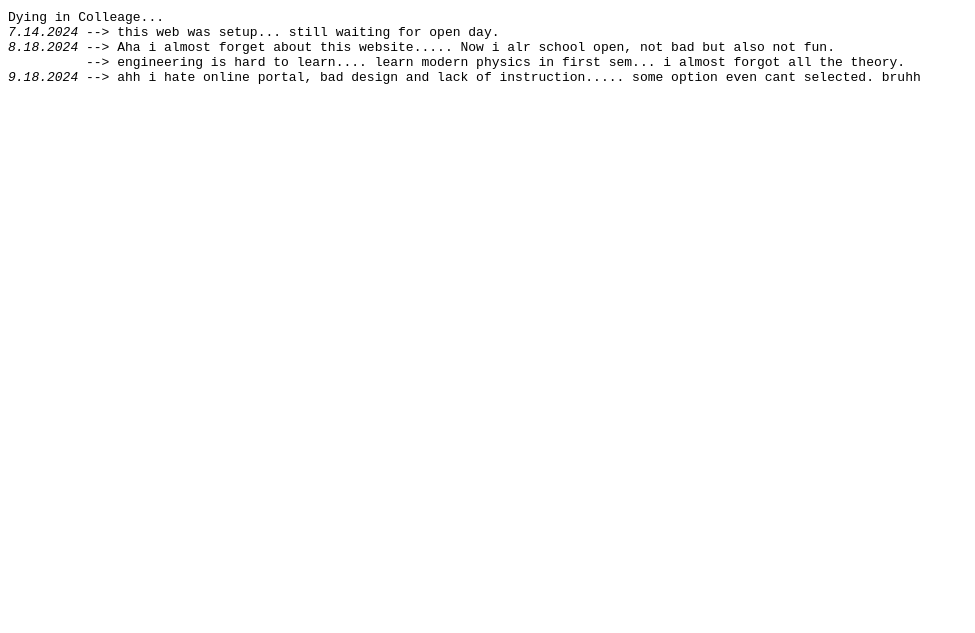
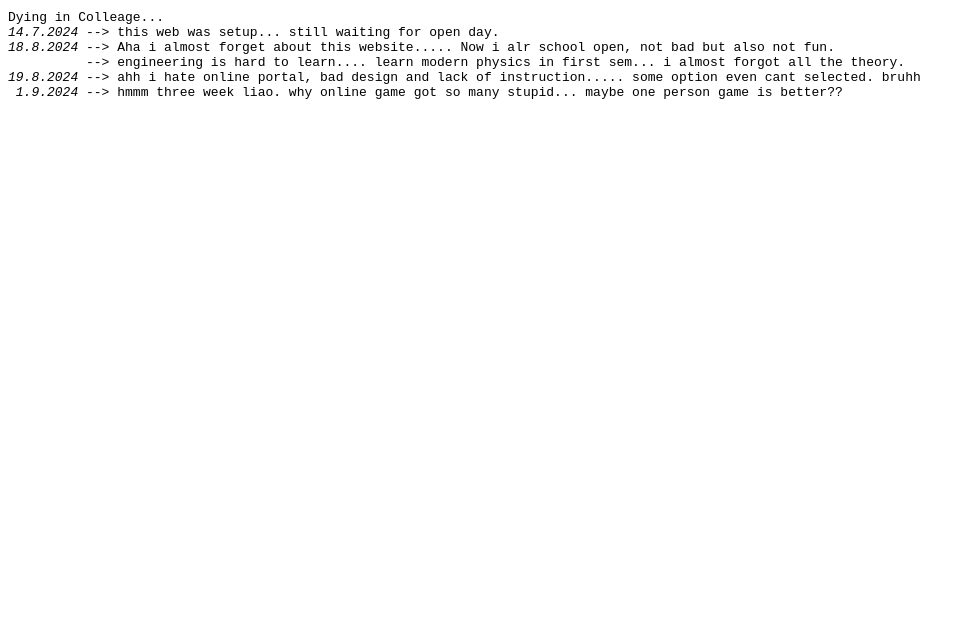
Before and after one commit to OMG0718/omg0718.github.io, a plain HTML site: page index.html in a window 1280 px wide. Shown: the part 167-800 px from the top of the page, without its empty margins (0-975 px from the left). Drawn offline with Linux system fonts and the light colour scheme.

Commit message:
modified:   index.html

```diff
--- a/index.html
+++ b/index.html
@@ -22,10 +22,11 @@
 
 <pre>
 Dying in Colleage...
-<var>7.14.2024</var> --> this web was setup... still waiting for open day.
-<var>8.18.2024</var> --> Aha i almost forget about this website..... Now i alr school open, not bad but also not fun.
+<var>14.7.2024</var> --> this web was setup... still waiting for open day.
+<var>18.8.2024</var> --> Aha i almost forget about this website..... Now i alr school open, not bad but also not fun.
           --> engineering is hard to learn.... learn modern physics in first sem... i almost forgot all the theory.
-<var>9.18.2024</var> --> ahh i hate online portal, bad design and lack of instruction..... some option even cant selected. bruhh
+<var>19.8.2024</var> --> ahh i hate online portal, bad design and lack of instruction..... some option even cant selected. bruhh
+<var> 1.9.2024</var> --> hmmm three week liao. why online game got so many stupid... maybe one person game is better??
 </pre>
 
 
```
